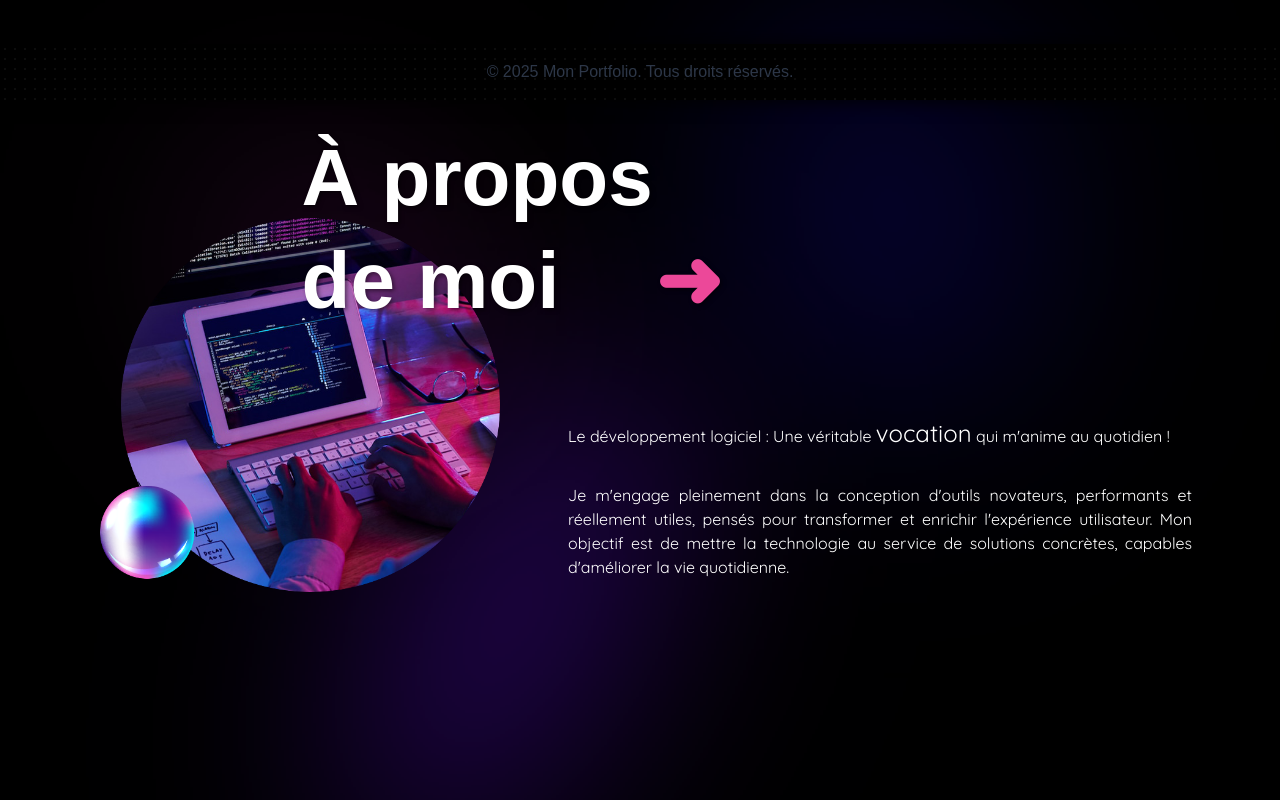
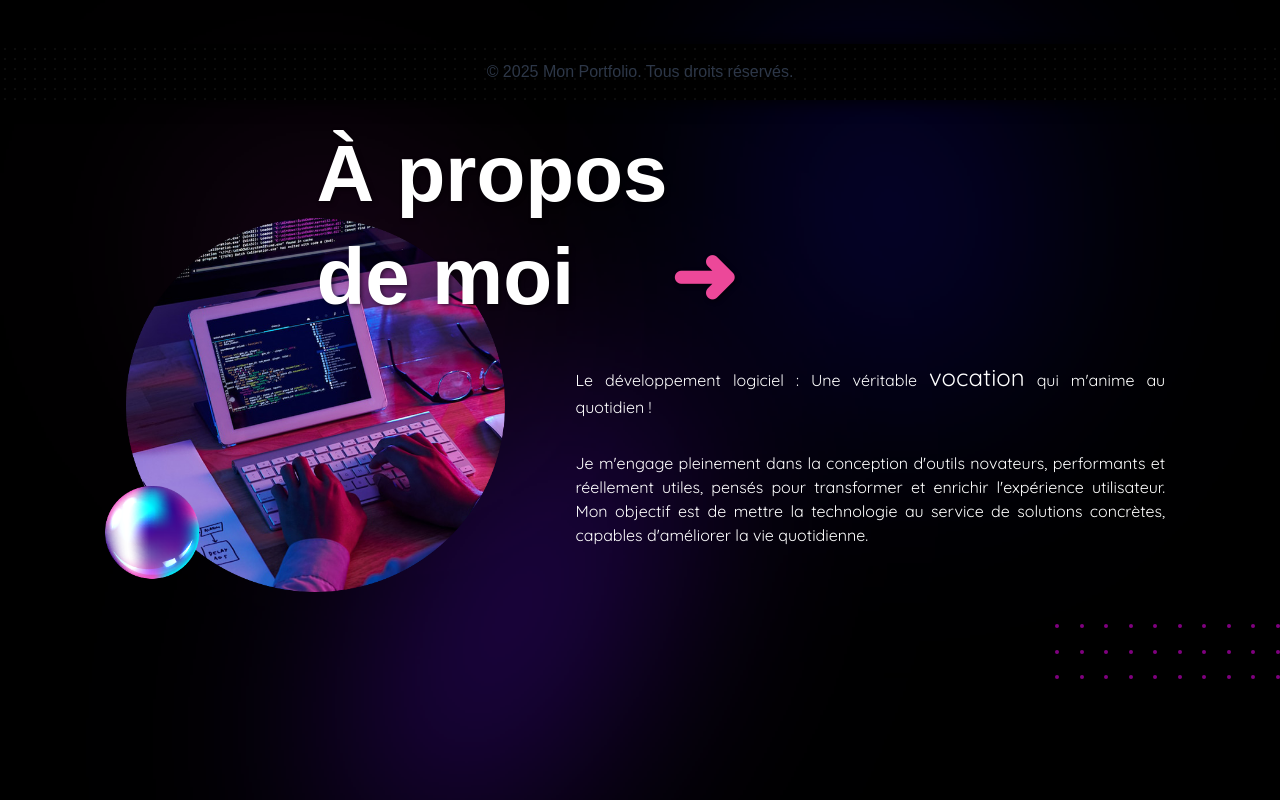
Before and after one commit to YoCode35/my-book, a Next.js app: page / in a window 1280 px wide. Shown: the part 700-1500 px from the top of the page. Built offline with nearby package versions, Linux system fonts and the light colour scheme.

Commit message:
Update layout Home About

```diff
--- a/src/app/page.tsx
+++ b/src/app/page.tsx
@@ -38,20 +38,30 @@ export default function Home() {
 
       <div
         id="abouthome"
-        className=" flex
-                    justify-center
-                    items-start
-                    h-[calc(100vh+20rem)]
-                    sm:h-[calc(100vh+15rem)]
-                    md:h-[calc(100vh+10rem)]
-                    md:pt-16"
+        className="flex items-start w-full
+                  h-[calc(100vh+20rem)] sm:h-[calc(100vh+15rem)] md:h-[calc(100vh+10rem)]
+                  md:pt-16"
       >
 
+
+        <div className="relative">
+          {/* Image */}
+          <Image
+            src="/img/img_a-propos.png"
+            alt="À propos"
+            width={300}
+            height={280}
+            className=" sm:w-[400px]
+                        sm:h-[374px]
+                        sm:mr-[10rem] md:mr-[50rem]
+                        ml-[10%]"
+          />
+
           {/* Title */}
-          <h1 className=" relative
+          <h1 className=" absolute
                           z-10
-                          sm:top-[-5%] md:top-[0%] lg:top-[-10%]
-                          left-[10%] sm:left-[20%] md:left-[10%] lg:left-[-10%]
+                          top-[-5%] sm:top-[-5%] md:top-[0%] lg:top-[-25%]
+                          left-[30%] sm:left-[20%] md:left-[30%] lg:left-[30%]
                           text-[3rem] sm:text-[4rem] md:text-[5rem]
                           leading-tight
                           text-shadow
@@ -84,36 +94,62 @@ export default function Home() {
             </a>
           </h1>
 
-          <div className="absolute">
-            {/* Image */}
-            <Image
-              src="/img/img_a-propos.png"
-              alt="À propos"
-              width={300}
-              height={280}
-              className=" sm:w-[400px]
-                          sm:h-[374px]
-                          sm:mr-[10rem] md:mr-[50rem]
-                          ml-[5%]"
-          />
-
-            {/* Paragraph */}
-            <p className="paragraph-custom
-                          w-full sm:w-[100%] md:w-[100%] lg:w-[60%]
-                          lg:absolute
-                          lg:top-[40%]
-                          lg:left-[40%]
-                          px-6 sm:px-8 md:px-12
-                          mt-6 sm:mt-8 md:mt-12
+          {/* Paragraph */}
+          <p className="paragraph-custom
+                        w-full sm:w-full md:w-[100%] lg:w-[65%]
+                        relative sm:relative md:relative lg:absolute
+                        center
+                        justify
+                        lg:top-[25%]
+                        left-[0%] sm:left-[0%] md:left-[0%] lg:left-[50%]
+                        px-12 sm:px-24 md:px-12
+                        mt-6 sm:mt-8 md:mt-12
             ">
-            <span className="mb-2 block break-words whitespace-normal sm:whitespace-normal md:whitespace-normal max-w-full">
+            <span className="mb-2
+                              block
+                              break-words
+                              whitespace-normal
+                              sm:whitespace-normal md:whitespace-normal
+                              max-w-full"
+            >
               Le développement logiciel : Une véritable <span className="text-[1.2rem] sm:text-[1.5rem]">vocation</span> qui m&apos;anime au quotidien !
             </span>
             <br />
             Je m&apos;engage pleinement dans la conception d&apos;outils novateurs, performants et réellement utiles, pensés pour transformer et enrichir l&apos;expérience utilisateur. Mon objectif est de mettre la technologie au service de solutions concrètes, capables d&apos;améliorer la vie quotidienne.
           </p>
+
+
+        </div>
+        {/* Rectangle sous le paragraphe */}
+        <div className="  w-full
+                          w-[45%] sm:w-[40%] md:w-[20%] lg:w-[20%]
+                          absolute sm:absolute md:absolute lg:relative
+                          top-[225%] sm:top-[240%] md:top-[200%] lg:top-[40%]
+                          right-0 sm:right-0 md:right-0 lg:right-0
+                          mt-6 sm:mt-8 md:mt-12 bg-transparent
+                          h-[55px]"
+        >
+          <div className="w-full h-full
+                            flex flex-col
+                            justify-between
+                            items-center"
+          >
+            {/* Génération des lignes de petits points */}
+            {[...Array(3)].map((_, index) => (
+              <div key={index} className="flex justify-between w-full">
+                {[...Array(10)].map((_, pointIndex) => (
+                  <span
+                    key={pointIndex}
+                    className="w-1 h-1 rounded-full"
+                    style={{ backgroundColor: 'rgba(128,0,128,1)' }}
+                  ></span>
+                ))}
+              </div>
+            ))}
+          </div>
         </div>
       </div>
+
     </div>
   );
 }
--- a/src/components/Navbar.tsx
+++ b/src/components/Navbar.tsx
@@ -102,7 +102,7 @@ export default function Navbar({ menuOpen, setMenuOpen }: NavbarProps) {
                     size={24}
                     className={`${
                       pathname === "/" ? "text-navLinkHover" : "text-navLinkInactive"
-                    } hover:text-navLinkHover`} // Appliquer hover sur l'icône aussi
+                    } hover:text-navLinkHover`}
                   />
                 </Link>
               </li>
@@ -178,9 +178,18 @@ export default function Navbar({ menuOpen, setMenuOpen }: NavbarProps) {
 
       {/* "back-to-top arrow */}
       {isScrolled && (
-        <div className="fixed bottom-10 right-10 z-30">
+        <div className="fixed
+                        bottom-5
+                        center lg:right-5
+                        z-30"
+        >
           <Link href="#header">
-            <div className="bg-blue-500 p-4 rounded-full text-white shadow-lg hover:bg-blue-600">
+            <div className="bg-blue-500
+                            p-4 rounded-full
+                            text-white
+                            shadow-lg
+                            hover:bg-blue-600"
+            >
               <FiArrowUp size={24} />
             </div>
           </Link>
```
